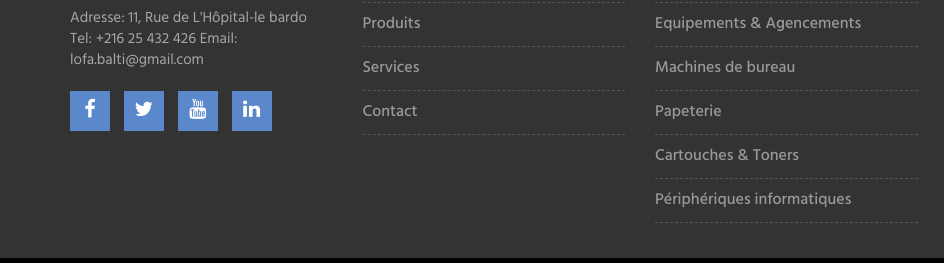
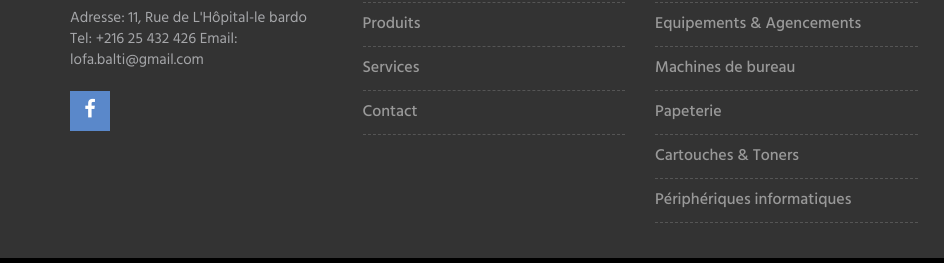
Before and after one commit to aminjellali/ILEF-website, a plain HTML site: page index.html in a window 1280 px wide. Shown: the part 3661-3924 px from the top of the page, 0-944 px from the left. Drawn offline with Linux system fonts and the light colour scheme; grey boxes are pictures that could not be loaded.

Commit message:
rectification

```diff
--- a/index.html
+++ b/index.html
@@ -500,10 +500,8 @@
                         Email: lofa.balti@gmail.com
                         </p>
                         <div class="footer-social">
-                            <a href="#" target="_blank"><i class="fa fa-facebook"></i></a>
-                            <a href="#" target="_blank"><i class="fa fa-twitter"></i></a>
-                            <a href="#" target="_blank"><i class="fa fa-youtube"></i></a>
-                            <a href="#" target="_blank"><i class="fa fa-linkedin"></i></a>
+                            <a href="https://www.facebook.com/Ilef-Service-266448450176157/" target="_blank"><i class="fa fa-facebook"></i></a>
+
                         </div>
                     </div>
                 </div>
```
